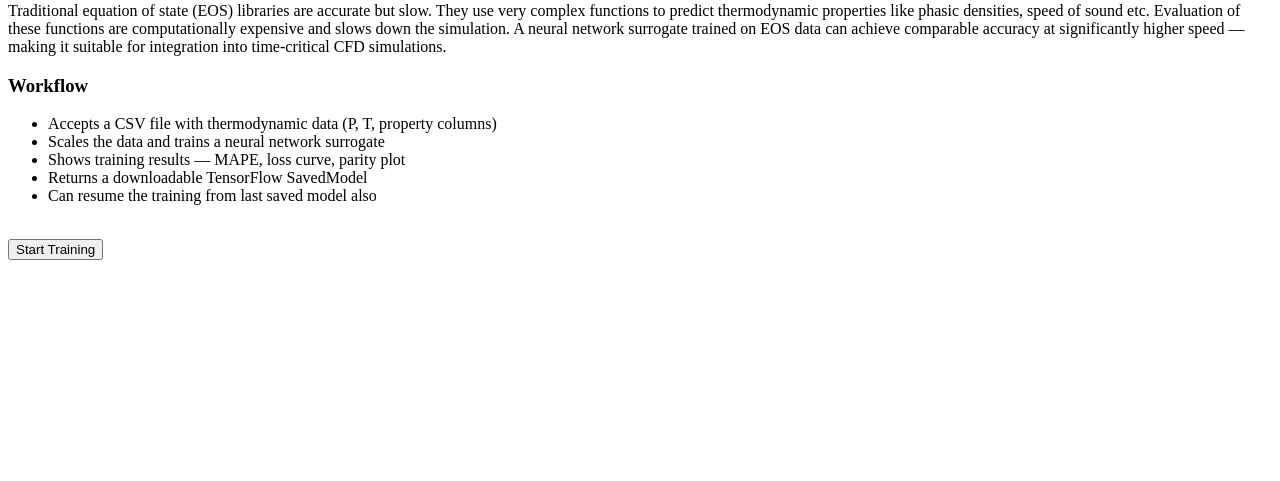
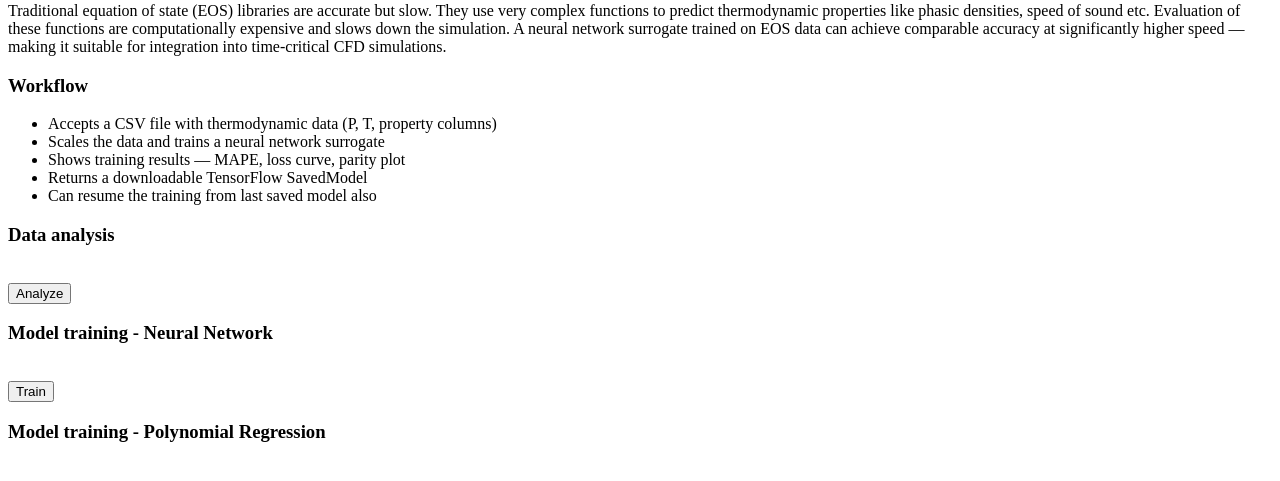
Before and after one commit to amukherjee90/nn_eos_web, a Flask app: page / in a window 1280 px wide. Shown: the part 130-611 px from the top of the page. Run offline with Flask 3, Linux system fonts and the light colour scheme.

Commit message:
analysis button updated in html

```diff
--- a/app.py
+++ b/app.py
@@ -15,6 +15,13 @@ app.config['UPLOAD_FOLDER'] = 'data/raw'
 @app.route('/')
 def index():
     return render_template('index.html')
+
+@app.route('/analyze', methods=['GET', 'POST'])
+def analyze():
+    if request.method == 'GET':
+        return "analyze the data"
+        #return render_template('train.html')
+
 
 @app.route('/train', methods=['GET', 'POST'])
 def train():
--- a/templates/index.html
+++ b/templates/index.html
@@ -32,13 +32,26 @@
         <li>Can resume the training from last saved model also</li>
     </ul>
 
+    <h3>Data analysis</h3>
+
+    <br>
+    <a href="/analyze">
+        <button>Analyze</button>
+    </a>
+
+
+    <h3>Model training - Neural Network</h3>
+
+    <br>
+    <a href="/train">
+        <button>Train</button>
+    </a>
+
+    <h3>Model training - Polynomial Regression</h3>
 
 
 
-    <br>
-    <a href="/train">
-        <button>Start Training</button>
-    </a>
+
 
 </body>
 </html>
```
